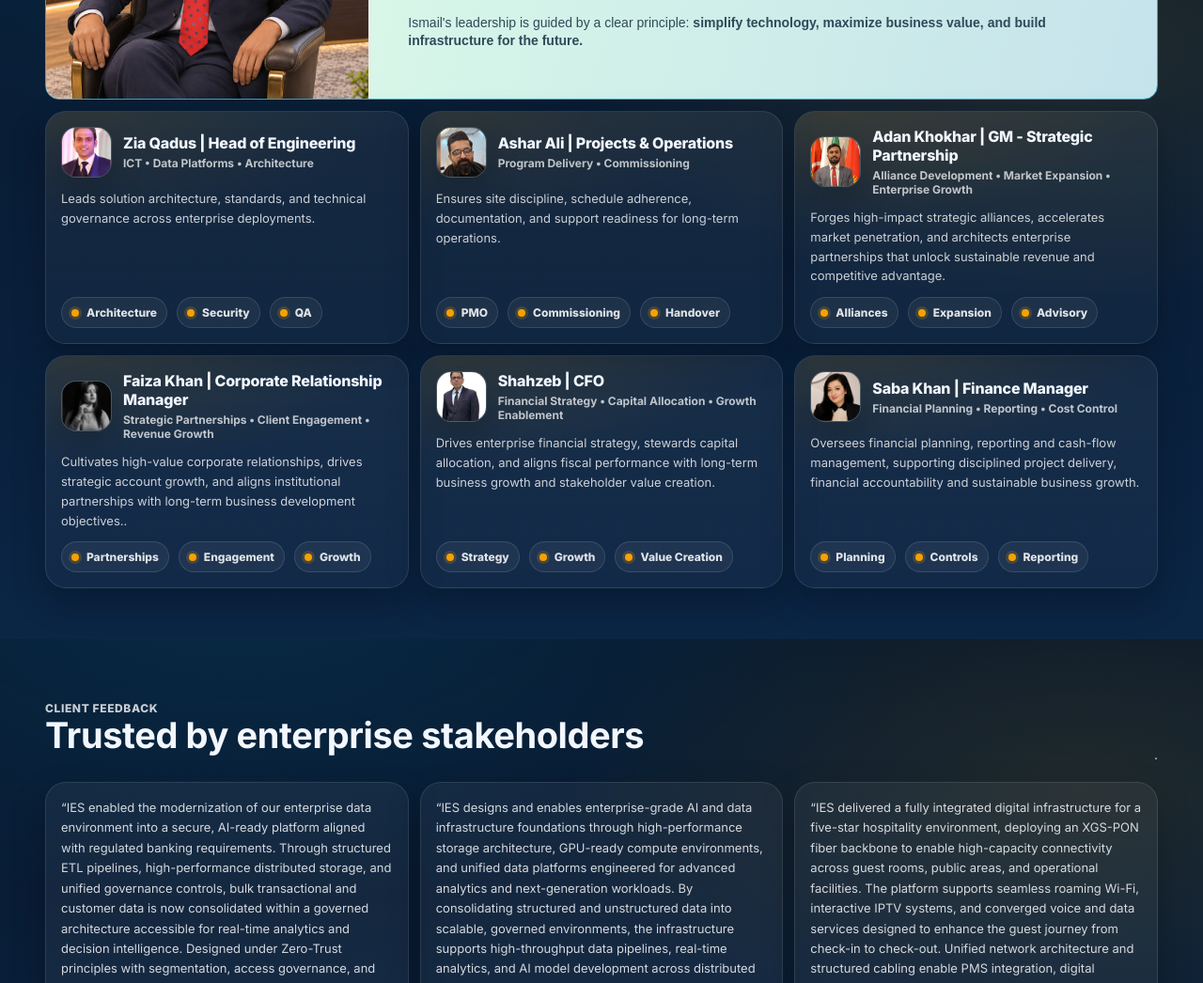
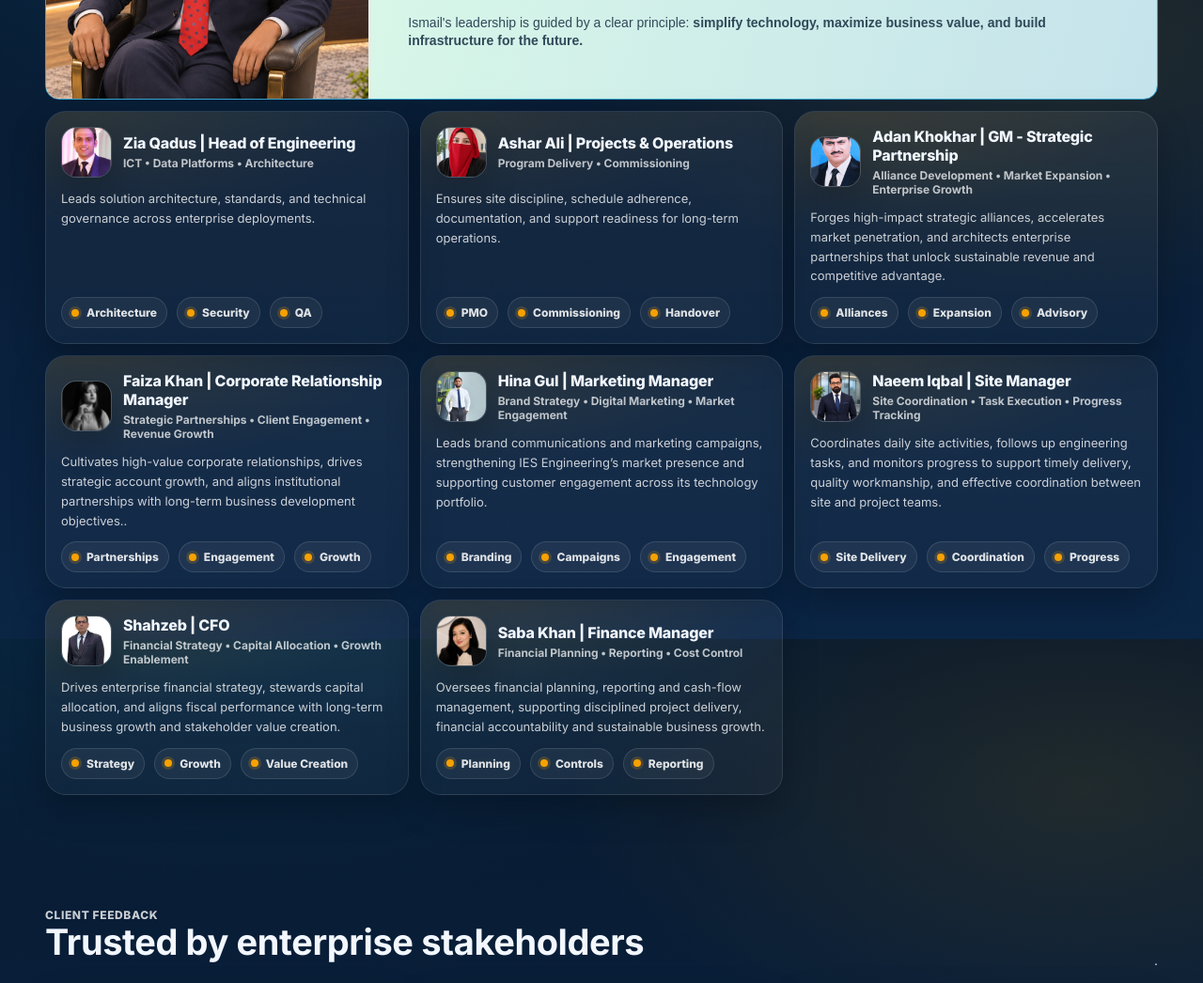
Before and after one commit to ismail-rehman/iespakistan.com, a plain HTML site: page index.html in a window 1280 px wide. Shown: the part 3320-4366 px from the top of the page at 94% size. Drawn offline with nearby package versions, Linux system fonts and the light colour scheme.

Commit message:
Update team portraits and add marketing and site managers

```diff
--- a/index.html
+++ b/index.html
@@ -2117,7 +2117,7 @@ Banks • Government Platforms • National Infrastructure • Enterprise Groups
 
         <div class="leader">
           <div class="leaderTop">
-            <div class="avatar"><img src="ashar-ali-20261114.jpeg" alt="project-operations" loading="lazy"></div>
+            <div class="avatar"><img src="ashar-ali-20261122.jpeg" alt="project-operations" loading="lazy"></div>
             <div>
               <div class="leaderName">Ashar Ali | Projects & Operations</div>
               <div class="leaderRole">Program Delivery • Commissioning</div>
@@ -2135,7 +2135,7 @@ Banks • Government Platforms • National Infrastructure • Enterprise Groups
 
         <div class="leader">
           <div class="leaderTop">
-            <div class="avatar"><img src="GM2.jpeg" alt="Strategic Partnership" loading="lazy"></div>
+            <div class="avatar"><img src="adan-khokhar-20261122.jpeg" alt="Strategic Partnership" loading="lazy"></div>
             <div>
               <div class="leaderName">Adan Khokhar | GM - Strategic Partnership</div>
               <div class="leaderRole">Alliance Development • Market Expansion • Enterprise Growth</div>
@@ -2166,6 +2166,42 @@ Banks • Government Platforms • National Infrastructure • Enterprise Groups
             <span class="chip"><span class="dotMini"></span> Partnerships</span>
             <span class="chip"><span class="dotMini"></span> Engagement</span>
             <span class="chip"><span class="dotMini"></span> Growth</span>
+          </div>
+        </div>
+
+        <div class="leader">
+          <div class="leaderTop">
+            <div class="avatar"><img src="hina-gul-20261122.jpeg" alt="Hina Gul | Marketing Manager" loading="lazy"></div>
+            <div>
+              <div class="leaderName">Hina Gul | Marketing Manager</div>
+              <div class="leaderRole">Brand Strategy • Digital Marketing • Market Engagement</div>
+            </div>
+          </div>
+          <p class="leaderBio">
+            Leads brand communications and marketing campaigns, strengthening IES Engineering’s market presence and supporting customer engagement across its technology portfolio.
+          </p>
+          <div class="leaderLinks">
+            <span class="chip"><span class="dotMini"></span> Branding</span>
+            <span class="chip"><span class="dotMini"></span> Campaigns</span>
+            <span class="chip"><span class="dotMini"></span> Engagement</span>
+          </div>
+        </div>
+
+        <div class="leader">
+          <div class="leaderTop">
+            <div class="avatar"><img src="naeem-iqbal-20261122.jpeg" alt="Naeem Iqbal | Site Manager" loading="lazy"></div>
+            <div>
+              <div class="leaderName">Naeem Iqbal | Site Manager</div>
+              <div class="leaderRole">Site Coordination • Task Execution • Progress Tracking</div>
+            </div>
+          </div>
+          <p class="leaderBio">
+            Coordinates daily site activities, follows up engineering tasks, and monitors progress to support timely delivery, quality workmanship, and effective coordination between site and project teams.
+          </p>
+          <div class="leaderLinks">
+            <span class="chip"><span class="dotMini"></span> Site Delivery</span>
+            <span class="chip"><span class="dotMini"></span> Coordination</span>
+            <span class="chip"><span class="dotMini"></span> Progress</span>
           </div>
         </div>
 
```
Also changed, not shown: adan-khokhar-20261122.jpeg (added), ashar-ali-20261122.jpeg (added), hina-gul-20261122.jpeg (added), naeem-iqbal-20261122.jpeg (added).
